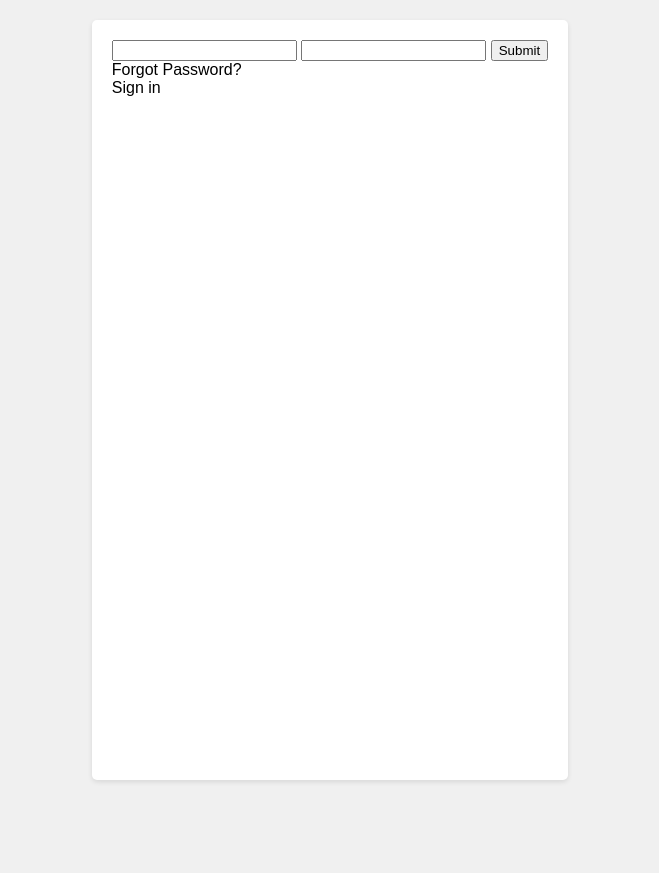
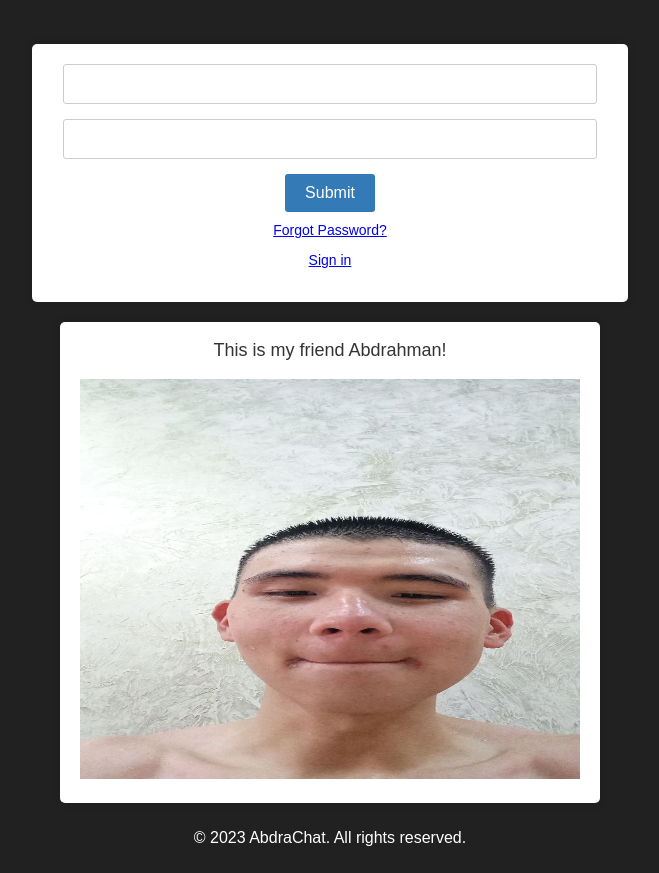
Before and after one commit to LeoDiKadyrov/golang-websocket, a website: page client/registration.html in a window 1280 px wide. Shown: the whole page, without its empty margins (310-969 px from the left). Before the commit the page ends 800 px from the top, so only its background shows below. Drawn offline with Linux system fonts and the light colour scheme.

Commit message:
Restyling frontend

```diff
--- a/client/registration.html
+++ b/client/registration.html
@@ -8,16 +8,30 @@
 </head>
 <body>
     <div class="container">
+        <div class="registration__welcome">
+            <p class="welcome__text">
+                Welcome to AbdraChat!
+            </p>
+        </div>
         <div class="registration__form">
             <form>
                 <input type="text" class="registration__login" required minlength="2">
                 <input type="password" class="registration__password" required minlength="8">
                 <input class="registration__submit" type="submit">
             </form>
-            <p class="registration__forgot">Forgot Password?</p>
-            <p class="registration__auth">Sign in</p>
+            <p class="registration__forgot"><a href="/">Forgot Password?</a></p>
+            <p class="registration__auth"><a href="/">Sign in</a></p>
         </div>
     </div>
+
+    <div class="registration__abdrahman">
+        <p class="abdrahman__text">This is my friend Abdrahman!</p>
+        <img src="assets/abdraWelcomePicture.jpg" alt="Girl in a jacket" width="500" height="400" class="abdrahman__image">
+    </div>
+
+    <footer class="footer">
+        <p>&copy; 2023 AbdraChat. All rights reserved.</p>
+    </footer>
 
     <script src="static/js/registration.js"></script>
 </body>
--- a/client/static/css/chat.css
+++ b/client/static/css/chat.css
@@ -1,19 +1,21 @@
-body, h1, h2, h3, p, ul, li {
+/* Reset some default styles */
+body, html {
     margin: 0;
     padding: 0;
 }
 
-html, body {
-    height: 100%;
+/* Adjust body styles */
+body {
+    font-family: Arial, sans-serif;
+    background-color: #212121; /* Dark background color */
+    display: flex;
+    flex-direction: column;
+    align-items: center; /* Center content horizontally */
+    justify-content: center; /* Center content vertically */
+    height: 100vh;
 }
 
-body {
-    font-family: Arial, sans-serif;
-    background-color: #f0f0f0;
-    display: flex; /* Use flexbox to stretch content */
-    flex-direction: column; /* Arrange children vertically */
-}
-
+/* Keep your container styles */
 .container {
     max-width: 960px;
     margin: 0 auto;
@@ -23,34 +25,55 @@ body {
     flex-direction: column;
 }
 
+/* Style the header */
 .header {
-    background-color: #333;
     color: #fff;
     padding: 10px 0;
     text-align: center;
 }
 
-/* .main-content {
-    background-color: #fff;
-    padding: 20px;
-    border-radius: 5px;
-    box-shadow: 0 2px 5px rgba(0, 0, 0, 0.1);
-} */
-
+/* Style the chat container */
 .chat {
     background-color: #fff;
     padding: 20px;
     border-radius: 5px;
-    box-shadow: 0 2px 5px rgba(0, 0, 0, 0.1);
+    box-shadow: 0px 0px 10px rgba(0, 0, 0, 0.1);
     flex: 1;
 }
 
+/* Style the chat inputs */
 .chat__inputs {
+    display: flex;
     margin: 10px;
 }
 
+.chat__input {
+    flex: 1;
+    padding: 10px;
+    margin-right: 10px;
+    border: 1px solid #ccc;
+    border-radius: 3px;
+    font-size: 16px;
+    box-sizing: border-box; /* Include padding and border in width calculation */
+}
+
+.send__button {
+    background-color: #337ab7;
+    color: #fff;
+    border: none;
+    border-radius: 3px;
+    padding: 10px 20px;
+    cursor: pointer;
+    font-size: 16px;
+    transition: background-color 0.3s;
+}
+
+.send__button:hover {
+    background-color: #286090;
+}
+
+/* Style the footer */
 .footer {
-    background-color: #333;
     color: #fff;
     padding: 10px 0;
     text-align: center;
--- a/client/static/css/registration.css
+++ b/client/static/css/registration.css
@@ -1,19 +1,21 @@
-body, h1, h2, h3, p, ul, li {
+/* Reset some default styles */
+body, html {
     margin: 0;
     padding: 0;
 }
 
-html, body {
-    height: 100%;
+/* Adjust body styles */
+body {
+    font-family: Arial, sans-serif;
+    background-color: #212121; /* Dark background color */
+    display: flex;
+    flex-direction: column;
+    align-items: center; /* Center content horizontally */
+    justify-content: center; /* Center content vertically */
+    height: 100vh;
 }
 
-body {
-    font-family: Arial, sans-serif;
-    background-color: #f0f0f0;
-    display: flex; /* Use flexbox to stretch content */
-    flex-direction: column; /* Arrange children vertically */
-}
-
+/* Keep your container styles */
 .container {
     max-width: 960px;
     margin: 0 auto;
@@ -23,10 +25,91 @@ body {
     flex-direction: column;
 }
 
+/* Style the welcome message */
+.registration__welcome {
+    text-align: center;
+    margin-bottom: 20px; /* Add some spacing below the welcome message */
+}
+
+.welcome__text {
+    font-size: 24px;
+    color: #fff; /* Adjust text color */
+}
+
+/* Style the registration form */
 .registration__form {
     background-color: #fff;
     padding: 20px;
     border-radius: 5px;
-    box-shadow: 0 2px 5px rgba(0, 0, 0, 0.1);
-    flex: 1;
+    box-shadow: 0px 0px 10px rgba(0, 0, 0, 0.1);
+    text-align: center;
 }
+
+/* Style the form inputs */
+.registration__login,
+.registration__password {
+    width: calc(100% - 22px);
+    padding: 10px;
+    margin-bottom: 15px;
+    border: 1px solid #ccc;
+    border-radius: 3px;
+    font-size: 16px;
+    box-sizing: border-box;
+}
+
+/* Style the submit button */
+.registration__submit {
+    background-color: #337ab7;
+    color: #fff;
+    border: none;
+    border-radius: 3px;
+    padding: 10px 20px;
+    cursor: pointer;
+    font-size: 16px;
+    transition: background-color 0.3s;
+}
+
+.registration__submit:hover {
+    background-color: #286090;
+}
+
+/* Style the "Forgot Password?" and "Sign in" links */
+.registration__forgot,
+.registration__auth {
+    text-decoration: none;
+    color: #337ab7;
+    font-size: 14px;
+    margin-top: 10px;
+    display: block;
+}
+
+.registration__auth:hover {
+    color: #286090;
+}
+
+/* Style the new Abdrahman section */
+.registration__abdrahman {
+    background-color: #fff;
+    padding-left: 20px;
+    padding-right: 20px;
+    border-radius: 5px;
+    box-shadow: 0px 0px 10px rgba(0, 0, 0, 0.1);
+    text-align: center;
+}
+
+.abdrahman__text {
+    font-size: 18px;
+    color: #333; /* Adjust text color */
+}
+
+.abdrahman__image {
+    max-width: 100%;
+    margin-bottom: 20px
+}
+
+/* Style the footer (unchanged) */
+.footer {
+    color: #fff;
+    padding: 10px 0;
+    text-align: center;
+}
--- a/client/static/js/registration.js
+++ b/client/static/js/registration.js
@@ -40,29 +40,26 @@ formSubmitButton.addEventListener("click", async (event) => {
             usernameInput.value = "";
             passwordInput.value = "";
     } else {
-        console.log("SUKAAAAAAAAAAAAAA")
+        alert("There is an error during registration")
     }
 
 })
 
 function inputValidation(username, password) {
-    // Check if the username is valid
     if (!isValidUsername(username)) {
         alert("Invalid username. Use only English letters.");
         return false;
     }
 
-    // Check if the password is valid
     if (!isValidPassword(password)) {
         alert("Invalid password. Password must be at least 8 characters long, contain at least one uppercase letter, one number, and one special character.");
         return false;
     }
 
-    return true; // Data is valid
+    return true;
 }
 
 function isValidUsername(username) {
-    // Check if the username contains only English letters
     if (username.length <= 4) {
         return false;
     }
@@ -71,12 +68,10 @@ function isValidUsername(username) {
 }
 
 function isValidPassword(password) {
-    // Check if the password is at least 8 characters long
     if (password.length < 8 || password.length > 40) {
         return false;
     }
 
-    // Check if the password contains at least one uppercase letter
     let hasUpperCase = false;
     for (const char of password) {
         if (char >= 'A' && char <= 'Z') {
@@ -88,7 +83,6 @@ function isValidPassword(password) {
         return false;
     }
 
-    // Check if the password contains at least one number
     let hasNumber = false;
     for (const char of password) {
         if (char >= '0' && char <= '9') {
@@ -100,7 +94,6 @@ function isValidPassword(password) {
         return false;
     }
 
-    // Check if the password contains at least one special character
     const specialCharacters = "!@#$%^&*()_-+=<>?/[]{}|";
     let hasSpecialCharacter = false;
     for (const char of password) {
```
Also changed, not shown: client/chat.html (+2 -2 lines), client/assets/abdraWelcomePicture.jpg (added), 1 other file.
